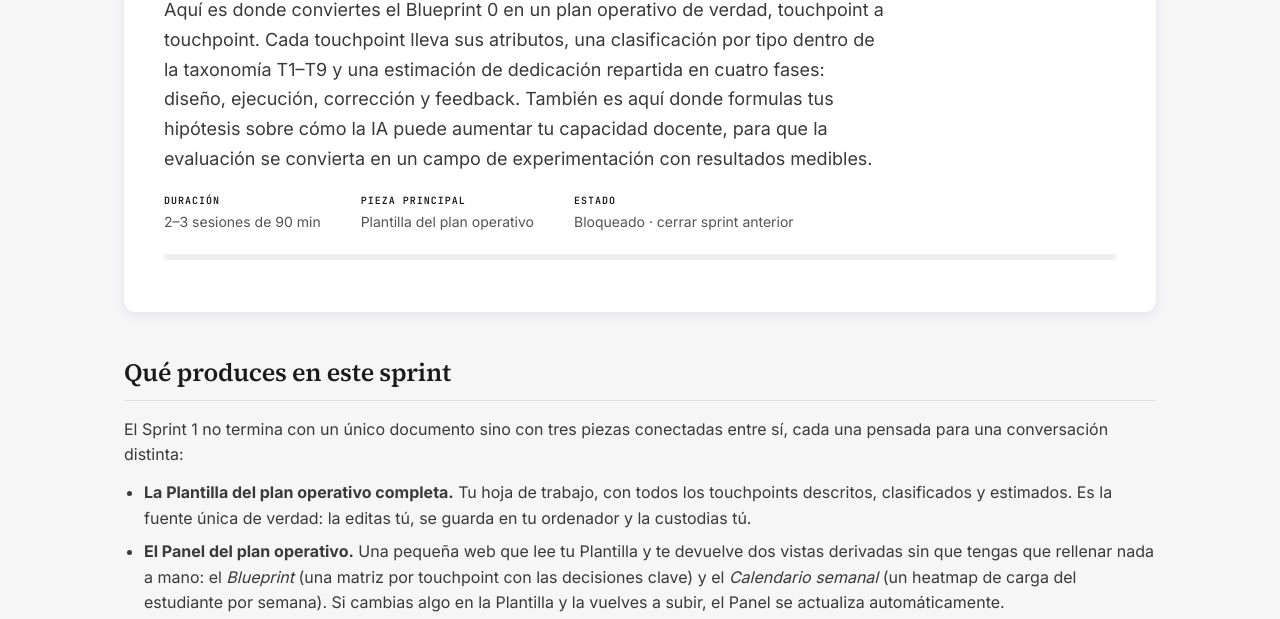
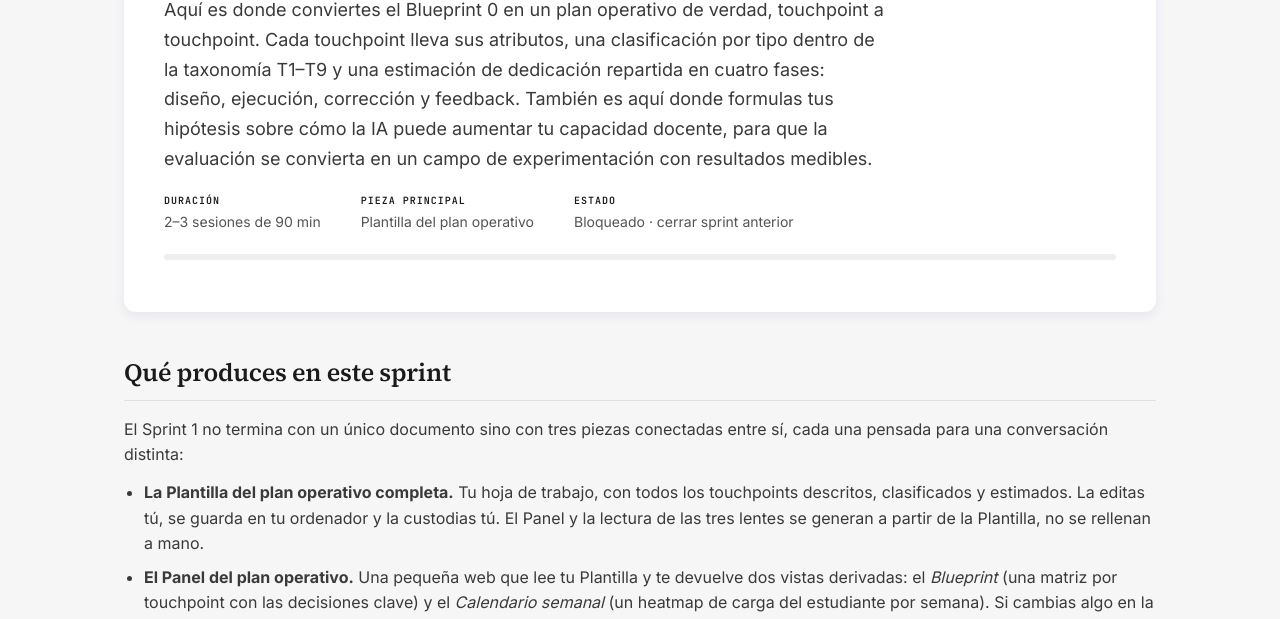
Before and after one commit to freirejuan/redisena-evaluacion, a plain HTML site: page sprint-1.html in a window 1280 px wide. Shown: the part 322-941 px from the top of the page. Drawn offline with Linux system fonts and the light colour scheme.

Commit message:
copy: quitar 'fuente única de verdad' en sprint-1
Sustituida por la consecuencia funcional: la Plantilla la editas y
custodias tú; el Panel y las tres lentes se generan a partir de ella.
Mantiene el contraste original/derivados sin la postura editorial.

```diff
--- a/sprint-1.html
+++ b/sprint-1.html
@@ -69,8 +69,8 @@
     <h2>Qué produces en este sprint</h2>
     <p>El Sprint 1 no termina con un único documento sino con tres piezas conectadas entre sí, cada una pensada para una conversación distinta:</p>
     <ul>
-      <li><strong>La Plantilla del plan operativo completa.</strong> Tu hoja de trabajo, con todos los touchpoints descritos, clasificados y estimados. Es la fuente única de verdad: la editas tú, se guarda en tu ordenador y la custodias tú.</li>
-      <li><strong>El Panel del plan operativo.</strong> Una pequeña web que lee tu Plantilla y te devuelve dos vistas derivadas sin que tengas que rellenar nada a mano: el <em>Blueprint</em> (una matriz por touchpoint con las decisiones clave) y el <em>Calendario semanal</em> (un heatmap de carga del estudiante por semana). Si cambias algo en la Plantilla y la vuelves a subir, el Panel se actualiza automáticamente.</li>
+      <li><strong>La Plantilla del plan operativo completa.</strong> Tu hoja de trabajo, con todos los touchpoints descritos, clasificados y estimados. La editas tú, se guarda en tu ordenador y la custodias tú. El Panel y la lectura de las tres lentes se generan a partir de la Plantilla, no se rellenan a mano.</li>
+      <li><strong>El Panel del plan operativo.</strong> Una pequeña web que lee tu Plantilla y te devuelve dos vistas derivadas: el <em>Blueprint</em> (una matriz por touchpoint con las decisiones clave) y el <em>Calendario semanal</em> (un heatmap de carga del estudiante por semana). Si cambias algo en la Plantilla y la vuelves a subir, el Panel se actualiza automáticamente.</li>
       <li><strong>La lectura de tres lentes de factibilidad.</strong> Un semáforo que cubre carga docente, carga del estudiante y balance entre formativa y sumativa. Si alguna aparece en rojo, conviene ajustar antes de pasar al Sprint 2.</li>
     </ul>
 
```
